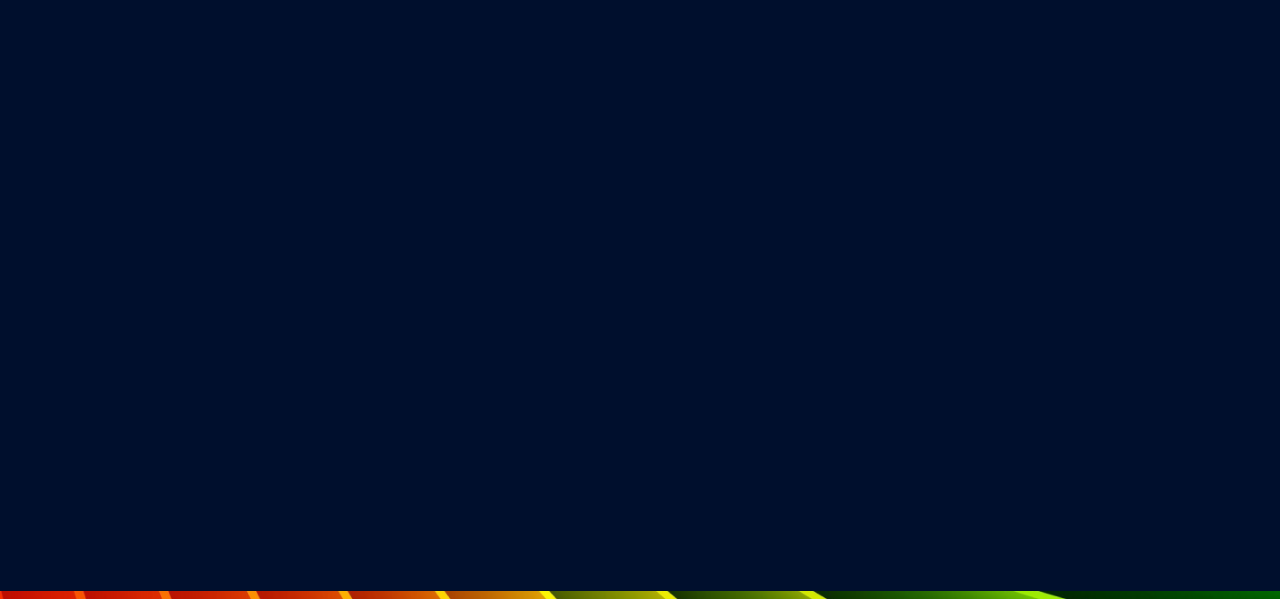
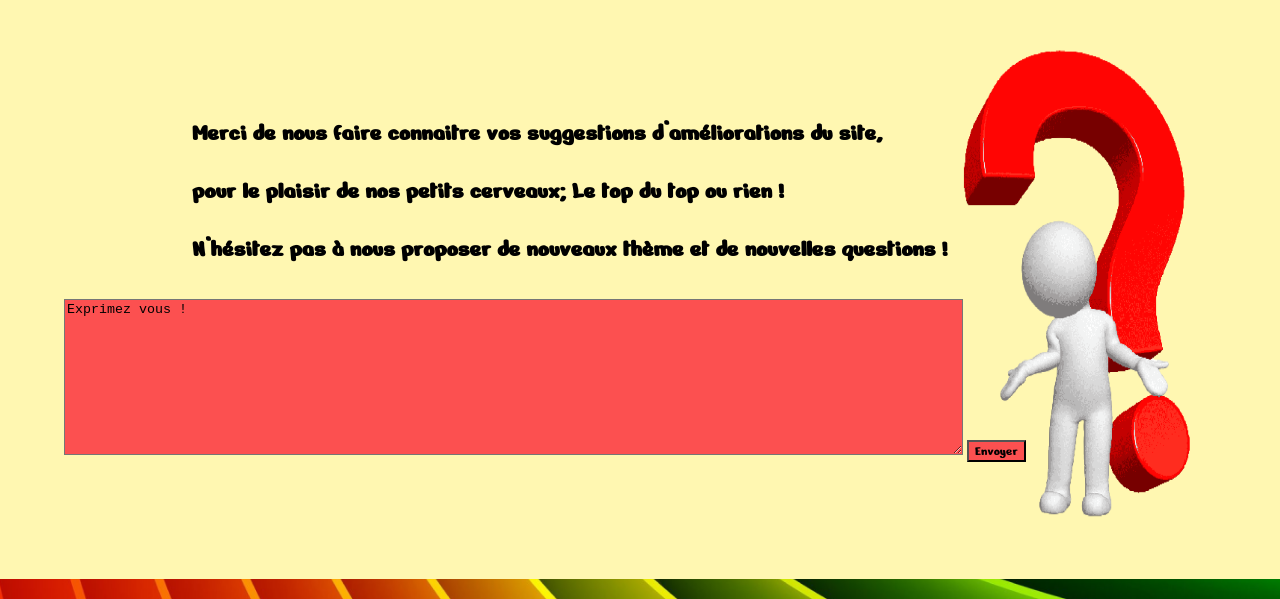
Before and after one commit to EmmanuelCourchel/QUIZZ, a plain HTML site: page Formulaire Suggestions.html in a window 1280 px wide. Shown: the part 121-720 px from the top of the page. Drawn offline with Linux system fonts and the light colour scheme.

Commit message:
suggestion

```diff
--- /dev/null
+++ b/CSS/FormulaireSuggestion.css
@@ -0,0 +1,49 @@
+main {
+    width: 100%;
+    height: 75%;
+    background-image: url(../Images/RectangleFondBeige.png);
+    background-repeat: no-repeat;
+    background-size: cover;
+    position: absolute;
+    top: 50%;
+    left: 50%;
+    transform: translate(-50%, -50%);
+}
+
+#suggestion{
+    width: 20%;
+    height: 80%;
+    position: absolute;
+    background-size: cover;
+    background-repeat: no-repeat;
+    top: 10%;
+    left: 75%;
+}
+
+#SUJET{
+    padding-right: 50%;
+    margin-top: 25%;
+    margin-left: 5%;
+    background-color: rgb(252, 80, 80);
+    text-align: left;
+    text-align:justify;
+
+}
+
+#OK{
+    background-position: 2%;
+    background-size: cover;
+    background-repeat: no-repeat;
+    background-color: rgb(252, 80, 80);
+    font-family: NerkoOne;
+
+}
+
+#TEXTE{
+    font-family: NerkoOne;
+    color:black;
+    position: absolute;
+    background-size:auto;
+    left: 15%;
+    top: 20%;
+}
--- a/Formulaire Suggestions.html
+++ b/Formulaire Suggestions.html
@@ -5,7 +5,8 @@
     <meta charset="UTF-8">
     <meta name="viewport" content="width=device-width, initial-scale=1.0">
     <title>Suggestions - Nurserie Quiz</title>
-    <link rel="stylesheet" href="CSS\style.css" />
+    <link rel="stylesheet" href="CSS/style.css" />
+    <link rel="stylesheet" href="CSS/FormulaireSuggestion.css" />
 </head>
 
 <body>
@@ -23,7 +24,17 @@
 
     <main>
 
-        <!-- Votre contenu ici -->
+<img src="Images/suggestion.png" alt="suggestion" id="suggestion">
+
+<h2 id="TEXTE">Merci de nous faire connaitre vos suggestions d’améliorations du site, <br><br>pour le
+plaisir de nos
+petits cerveaux; Le top du top ou rien ! <br><br> N’hésitez pas à nous proposer de nouveaux thème et de nouvelles
+questions ! </h2>
+
+<div>
+ <textarea name="Exprimez-vous" id="SUJET" cols="30" rows="10">Exprimez vous !</textarea>
+ <button id="OK">Envoyer</button>
+</div>
 
     </main>
 
```
Also changed, not shown: Images/RectangleFondBeige.png (added), Images/suggestion.png (added).
